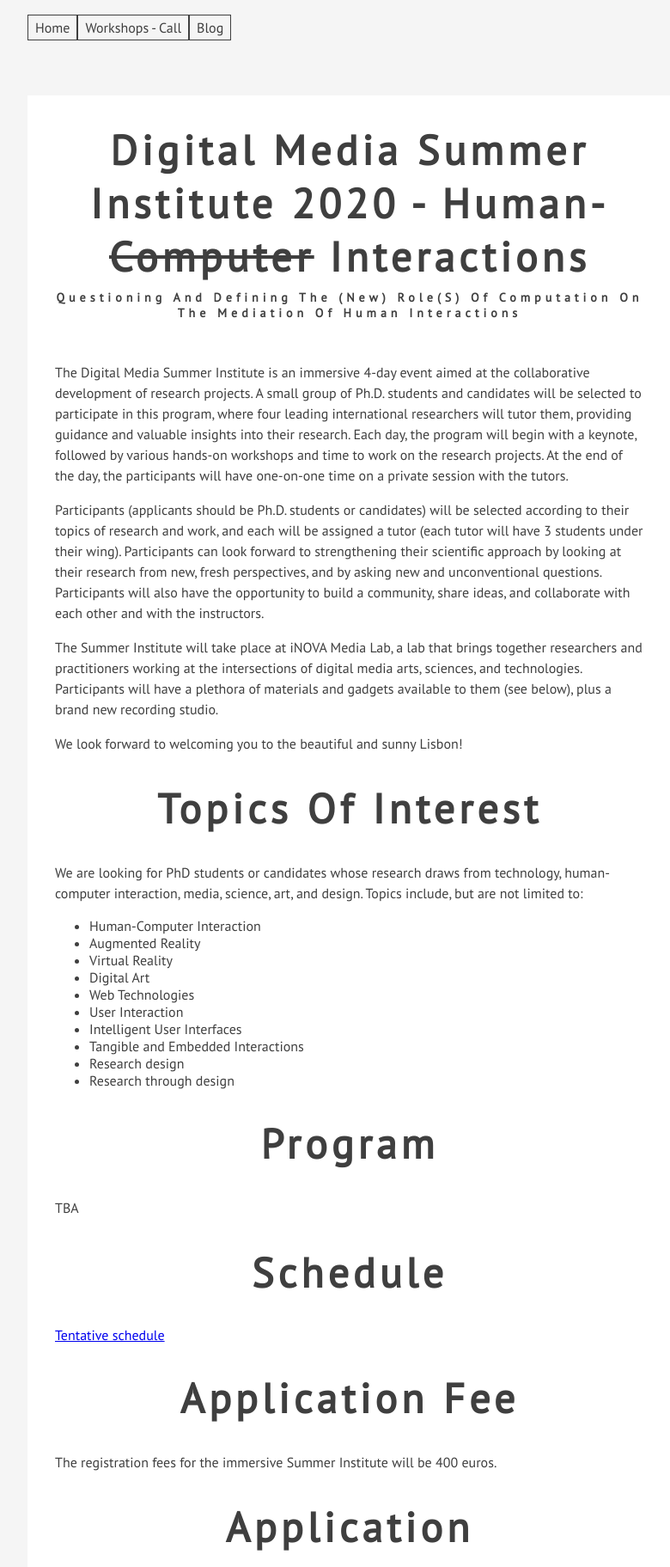
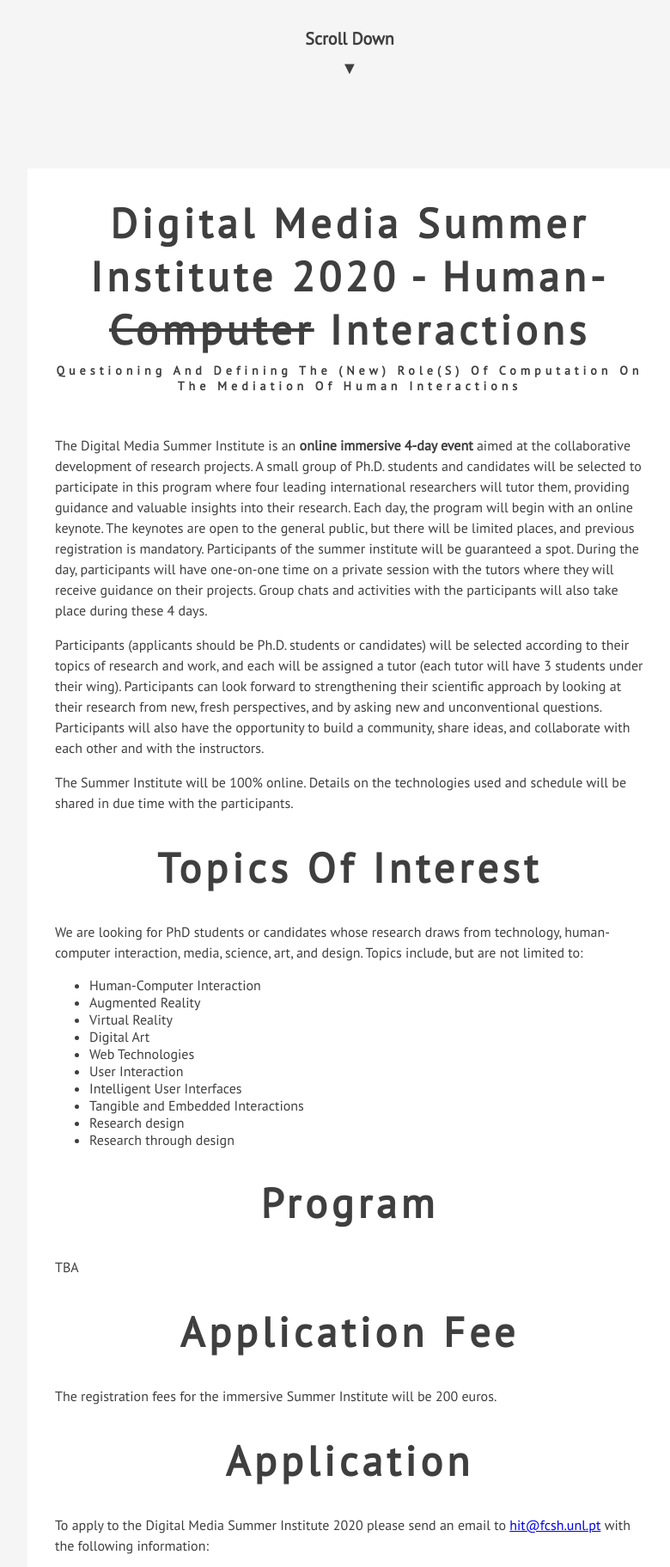
Before and after one commit to helloasuka/summer-institute, a Gatsby site: page / in a window 1280 px wide. Shown: the part 651-2474 px from the top of the page at 86% size, without its empty margins (233-1013 px from the left). Built offline with nearby package versions, Linux system fonts and the light colour scheme; Gatsby itself is replaced by a stand-in of ours.

Commit message:
online version

```diff
--- a/package.json
+++ b/package.json
@@ -14,6 +14,7 @@
     "test": "echo \"Write tests! -> https://gatsby.dev/unit-testing\" && exit 1"
   },
   "dependencies": {
+    "@fortawesome/fontawesome-free": "^5.13.0",
     "@mdx-js/mdx": "^1.5.7",
     "@mdx-js/react": "^1.5.7",
     "gatsby": "^2.19.7",
--- a/src/components/layout.js
+++ b/src/components/layout.js
@@ -1,9 +1,10 @@
 import React from "react"
 import "./layout.css"
 import styles from "../css/postlist.module.css"
-import styles2 from "../css/postcard.module.css"
-import { Link } from "gatsby"
+/* import styles2 from "../css/postcard.module.css"
+import { Link } from "gatsby" */
 import logo from "../images/logo.png"
+
 
 const layout = ({ children }) => {
   return (
@@ -15,10 +16,14 @@
         </a>
         </div>
         <section className={styles.posts}>
-          <h5>13-16 July // iNOVA Media Lab @ Lisbon, Portugal</h5>
+          <h1>13-16 July</h1>
+          <br/>
+          <br/>
+          <h4>scroll down</h4>
+          <h4>▼</h4>
         </section>
 
-        <div className={styles.center}>
+        {/* <div className={styles.center}>
           <Link to="/" className={styles2.link}>
             Home
           </Link>
@@ -28,7 +33,7 @@
           <Link to="./blog" className={styles2.link}>
             Blog
           </Link>
-        </div>
+        </div> */}
 
         {children}
 
--- a/src/css/postlist.module.css
+++ b/src/css/postlist.module.css
@@ -30,6 +30,13 @@
   padding-right: 20px;
 }
 
+.posts h7 {
+  margin-top: 1.5rem;
+  text-transform: capitalize;
+  font-size: 20px;
+  text-align: center;
+}
+
 
 .posts h2 {
   font-size: 30px;
--- a/src/pages/index.js
+++ b/src/pages/index.js
@@ -19,15 +19,13 @@
         </div>
         <div className={styles.content}>
           <p>
-            The Digital Media Summer Institute is an immersive 4-day event aimed
+            The Digital Media Summer Institute is an <b>online immersive 4-day event</b> aimed
             at the collaborative development of research projects. A small group
             of Ph.D. students and candidates will be selected to participate in
-            this program, where four leading international researchers will
+            this program where four leading international researchers will
             tutor them, providing guidance and valuable insights into their
-            research. Each day, the program will begin with a keynote, followed
-            by various hands-on workshops and time to work on the research
-            projects. At the end of the day, the participants will have
-            one-on-one time on a private session with the tutors.
+            research. Each day, the program will begin with an online keynote. The keynotes are open to the general public, but there will be limited places, and previous registration is mandatory. Participants of the summer institute will be guaranteed a spot.
+            During the day, participants will have one-on-one time on a private session with the tutors where they will receive guidance on their projects. Group chats and activities with the participants will also take place during these 4 days.
           </p>
           <p>
             Participants (applicants should be Ph.D. students or candidates)
@@ -41,14 +39,7 @@
             instructors.
           </p>
           <p>
-            The Summer Institute will take place at iNOVA Media Lab, a lab that
-            brings together researchers and practitioners working at the
-            intersections of digital media arts, sciences, and technologies.
-            Participants will have a plethora of materials and gadgets available
-            to them (see below), plus a brand new recording studio.
-          </p>
-          <p>
-            We look forward to welcoming you to the beautiful and sunny Lisbon!
+            The Summer Institute will be 100% online. Details on the technologies used and schedule will be shared in due time with the participants.
           </p>
         </div>
 
@@ -81,26 +72,15 @@
         <div className={styles.content}>
           <p>TBA</p>
         </div>
-
-        <div className={styles.info}>
-          <h1>Schedule</h1>
-        </div>
-        <div className={styles.content}>
-          <a href="https://drive.google.com/open?id=1kvFIQ0EVfDSN-2LLb6lHQ83kx9bBARqD" target="_blank">
-            Tentative schedule
-          </a>
-        </div>
-
         <div className={styles.info}>
           <h1>Application Fee</h1>
         </div>
         <div className={styles.content}>
           <p>
-            The registration fees for the immersive Summer Institute will be 400
+            The registration fees for the immersive Summer Institute will be 200
             euros.
           </p>
         </div>
-
         <div className={styles.info}>
           <h1>Application</h1>
         </div>
@@ -135,9 +115,8 @@
         </div>
         <div className={styles.content}>
           <ul>
-            <li>April 8th, 2020: Application deadline</li>
-            <li>April 16th, 2020: Notification of acceptance</li>
-            <li>April 30th, 2020: Deadline for registration </li>
+            <li>April 30, 2020: Application deadline</li>
+            <li>May 3, 2020: Notification of acceptance</li>
           </ul>
         </div>
 
```
Also changed, not shown: 1 other file.
